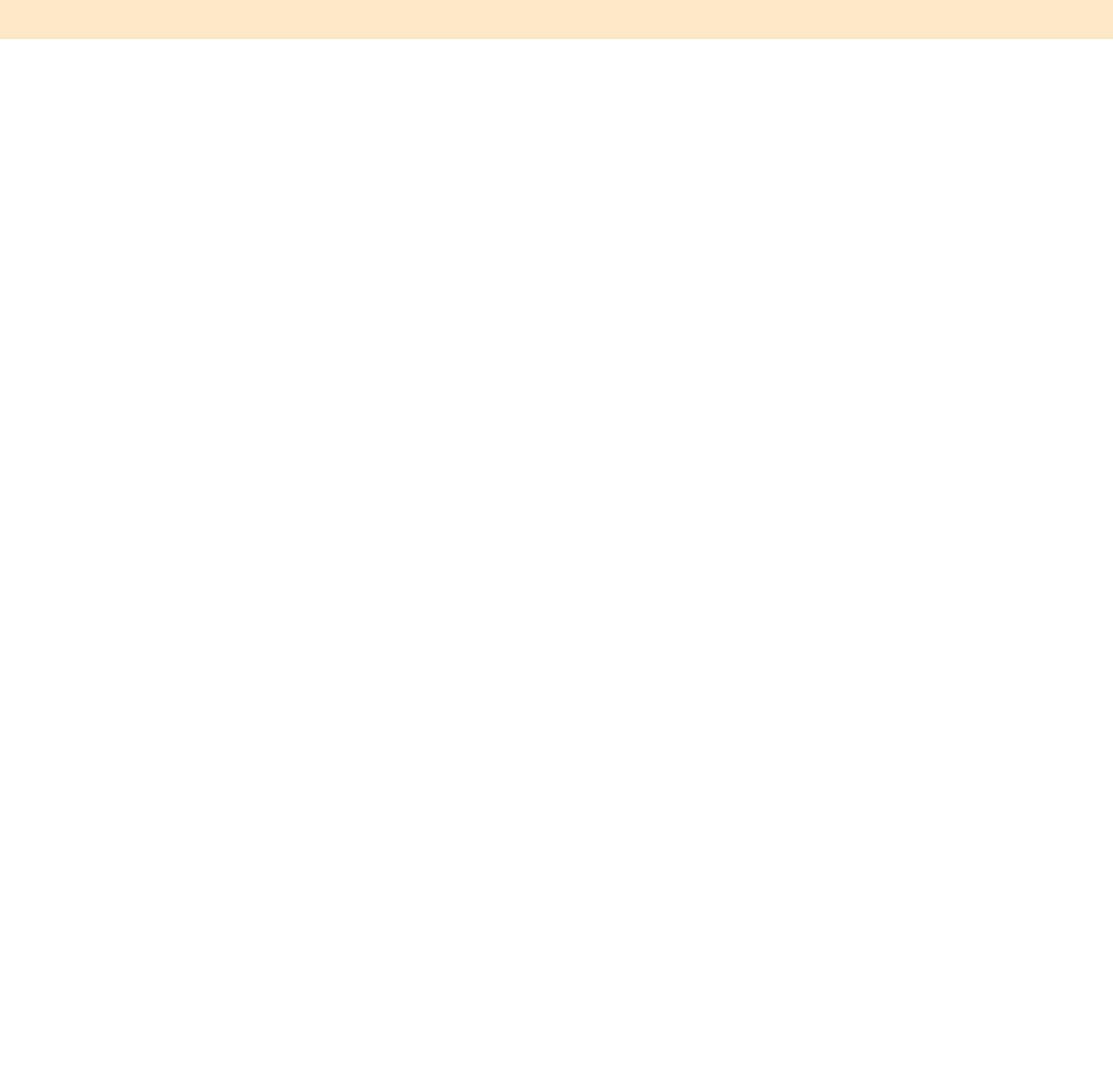
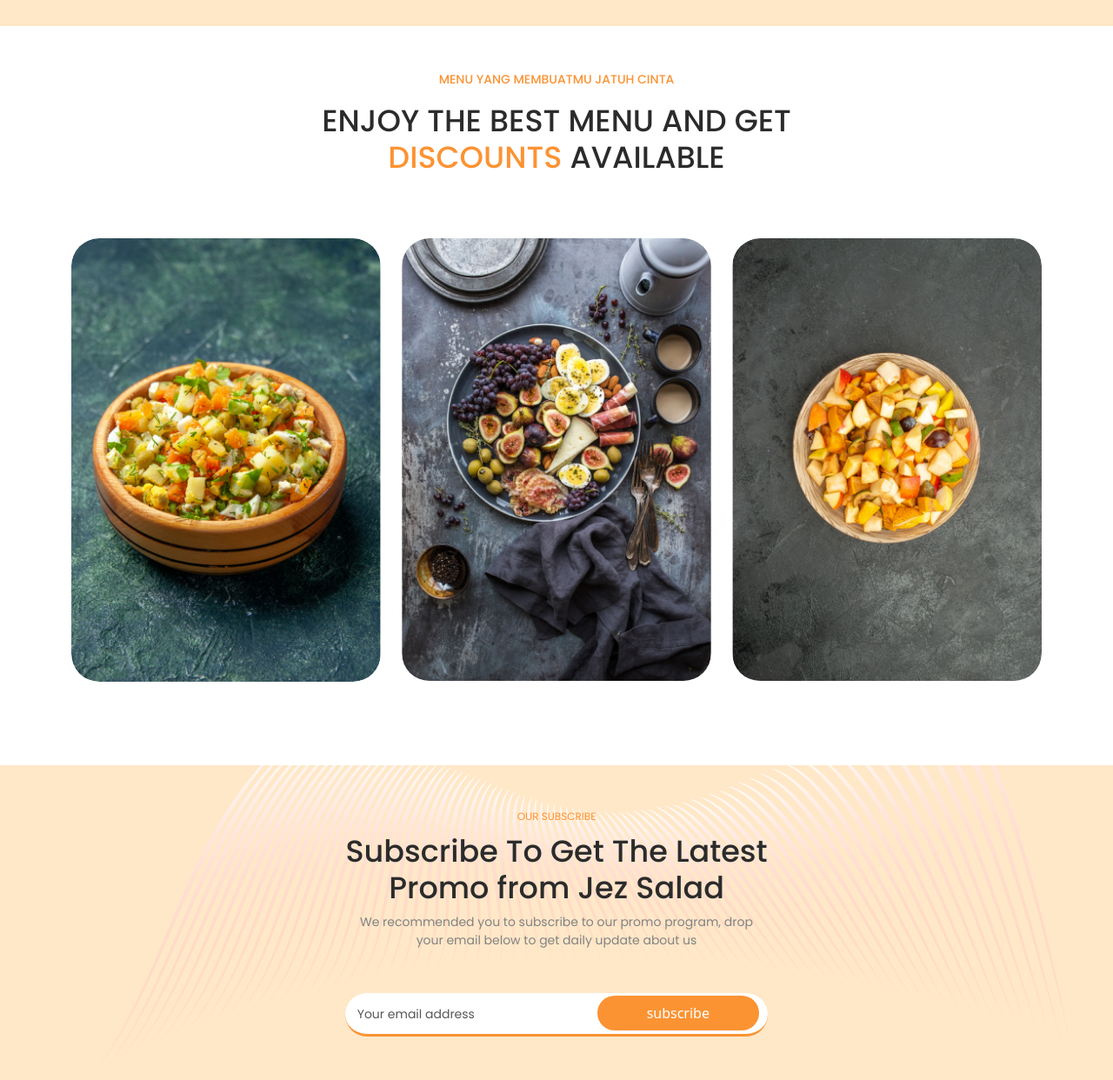
Before and after one commit to hasiburrahmanbiplab/fruit-salad, a plain HTML site: page index.html in a window 1280 px wide. Shown: the part 1557-2799 px from the top of the page at 87% size. Before the commit the page ends 1602 px from the top, so only its background shows below. Drawn offline with nearby package versions, Linux system fonts and the light colour scheme.

Commit message:
commit-3

```diff
--- a/css/style.css
+++ b/css/style.css
@@ -47,7 +47,7 @@ img{
     object-fit: cover;
 }
 .common-heading h2{
-    font-size: 40px;
+    font-size: 35px;
     font-family: var(--font-family);
     font-weight: 500;
     color: var(--header);
@@ -111,7 +111,7 @@ img{
 }
 .banner-text .title{
     width: 190px;
-    font-size: 16px;
+    font-size: 14px;
     font-family: var(--font-family);
     font-weight: 500;
     padding: 5px;
@@ -423,3 +423,129 @@ img{
     color: var(--white);
 }
 /* about us part End */
+/* discount part start */
+#discount-section{
+    background: var(--white);
+}
+.discount-header{
+    max-width: 550px;
+}
+.discount-header > span{
+    font-size: 14px;
+    font-family: var(--font-family);
+    font-weight: 500;
+    color: var(--btn-color);
+    text-transform: uppercase;
+}
+.discount-main .card{
+    position: relative;
+    overflow: hidden;
+}
+.discount-main .card .overly{
+    width: 20%;
+    height: 100%;
+    display: flex;
+    flex-direction: column;
+    justify-content: end;
+    background-color: #00000083;
+    padding: 30px;
+    position: absolute;
+    right: 0;
+    bottom: 0;
+    opacity: 0;
+    transition: ease-in-out 0.3s;
+    overflow: hidden;
+}
+.discount-main .card:hover .overly{
+    width: 100%;
+    transition: ease-in-out 0.3s;
+    opacity: 1;
+    visibility: visible;
+}
+.discount-main .card .overly p{
+    width: 200px;
+    font-size: 12px;
+    font-family: var(--font-family);
+    font-weight: 400;
+    color: var(--white);
+    text-transform: capitalize;
+
+}
+.discount-main .card .overly span{
+    width: 100px;
+    font-size: 20px;
+    font-family: var(--font-family);
+    font-weight: 500;
+    color: var(--white);
+    text-transform: capitalize;
+}
+/* discount part End */
+/* subscribe part start */
+#subscribe-section{
+    background: var(--icon-bg);
+    position: relative;
+    padding: 50px  0;
+    z-index: 1;
+}
+#subscribe-section::after{
+    content: "";
+    width: 100%;
+    height: 100%;
+    background: url(../image/subscribe-banner.png);
+    background-repeat: no-repeat;
+    background-position: center;
+    position: absolute;
+    right: 0;
+    top: 0;
+    color: var(--icon-bg);
+    z-index: -1;
+}
+.subscribe-text{
+  max-width: 486px;
+  display: flex;
+  flex-direction: column;
+  align-items: center;
+}
+.subscribe-text span{
+    font-size: 12px;
+    font-weight: 400;
+    color: var(--btn-color);
+    font-family: var(--font-family);
+    text-transform: uppercase;
+    display: block;
+    padding-bottom: 10px;
+}
+.subscribe-email{
+    width: 100%;
+    height: 50px;
+    background: rgb(255, 255, 255);
+    display: flex;
+    justify-content: space-between;
+    align-items: center;
+    text-align: center;
+    padding: 10px;
+    border-radius: 50px;
+    margin-top: 50px;
+    border-bottom: 3px solid var(--btn-color);
+}
+.subscribe-email input{
+    background: transparent;
+    border: 0;
+}
+.subscribe-email input::placeholder{
+    font-size: 14px;
+    font-family: var(--font-family);
+    font-weight: 400;
+    color: var(--five-seven);
+}
+.subscribe-btn a{
+    width: 80%;
+    height:40px;
+    display: flex;
+    justify-content: center;
+    align-items: center;
+    background:var(--btn-color);
+    border-radius: 50px;
+    color: var(--white);
+}
+/* subscribe part End */
--- a/index.html
+++ b/index.html
@@ -230,6 +230,81 @@
       </div>
     </section>
     <!-- about us part End -->
+    <!-- discount part start -->
+    <section id="discount-section">
+      <div class="container">
+        <div class="row py-5">
+          <div class="col-12">
+            <div class="discount-header m-auto text-center">
+              <span>MENU YANG MEMBUATMU JATUH CINTA</span>
+              <div class="common-heading text-center">
+                <h2 class="py-3">ENJOY THE BEST MENU AND GET
+                  <span>DISCOUNTS</span> AVAILABLE</h2>
+              </div>
+            </div>
+          </div>
+          <div class="col-12 py-5">
+            <div class="discount-main">
+              <div class="row row-cols-1 row-cols-md-3 g-4">
+                <div class="col">
+                  <div class="card h-100 border-0 rounded-5">
+                    <div class="overly">
+                      <p>Mini Salad Yummy </p>
+                      <span>$ 2.99</span>
+                    </div>
+                    <img src="image/menu-1.png" class="card-img-top  img-fluid w-100 rounded-5" alt="...">
+                  </div>
+                </div>
+                <div class="col">
+                  <div class="card h-100 border-0 rounded-5">
+                    <div class="overly">
+                      <p>Completed Salad</p>
+                      <span>$ 3.99</span>
+                    </div>
+                    <img src="image/menu-2.png" class="card-img-top  img-fluid w-100 rounded-5" alt="...">
+                  </div>
+                </div>
+                <div class="col">
+                  <div class="card h-100 border-0 rounded-5">
+                    <div class="overly">
+                      <p>Salad Yummy Red</p>
+                      <span>$ 3.99</span>
+                    </div>
+                    <img src="image/menu-3.png" class="card-img-top  img-fluid w-100 rounded-5" alt="...">
+                  </div>
+                </div>
+              </div>
+            </div>
+          </div>
+        </div>
+      </div>
+    </section>
+    <!-- discount part End -->
+    <!-- subscribe part start -->
+    <section id="subscribe-section">
+      <div class="container">
+        <div class="row">
+          <div class="col-12">
+            <div class="subscribe-text m-auto text-center">
+              <span>Our Subscribe</span>
+              <div class="common-heading">
+                <h2>Subscribe To Get The Latest
+                  Promo from Jez Salad</h2>
+                  <p>We recommended you to subscribe to our promo program,
+                    drop your email below to get daily update about us</p>
+              </div>
+              <div class="subscribe-email">
+                <input type="email" name="" class="w-50" id="" placeholder=" Your email address">
+                <div class="subscribe-btn w-50 d-flex justify-content-end">
+                  <a href="#">subscribe</a>
+                </div>
+              </div>
+            </div>
+          </div>
+        </div>
+      </div>
+    </section>
+    <!-- subscribe part End -->
 
 
 
```
